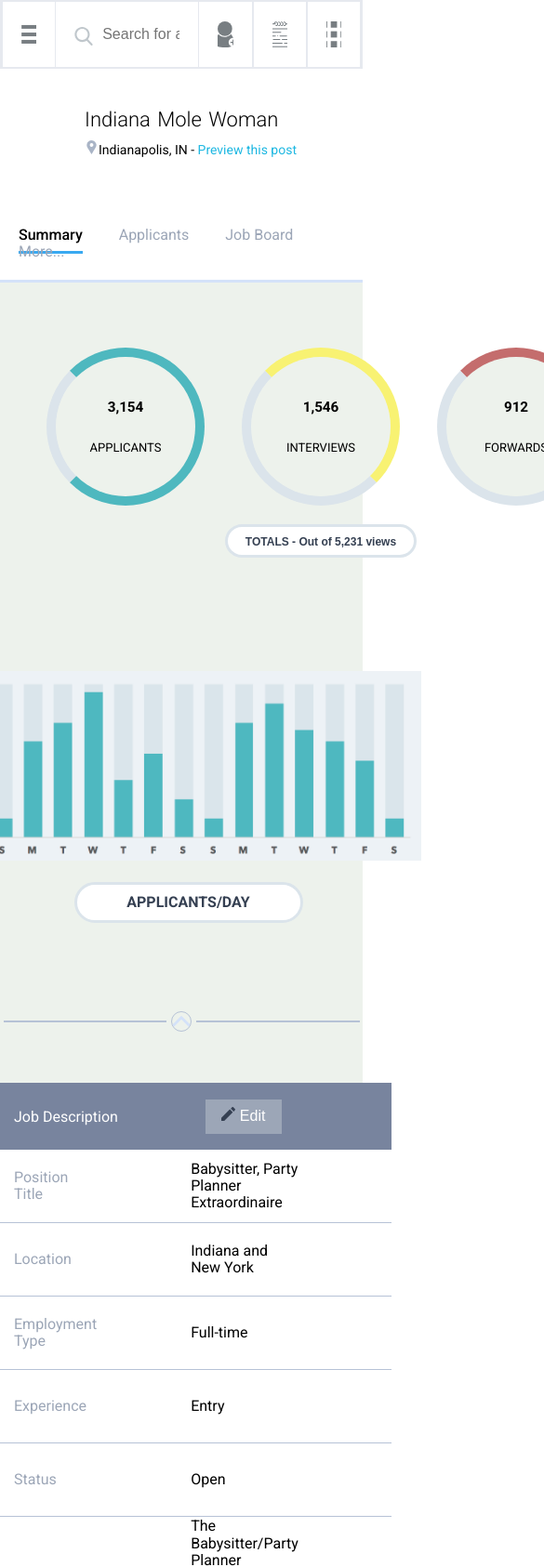
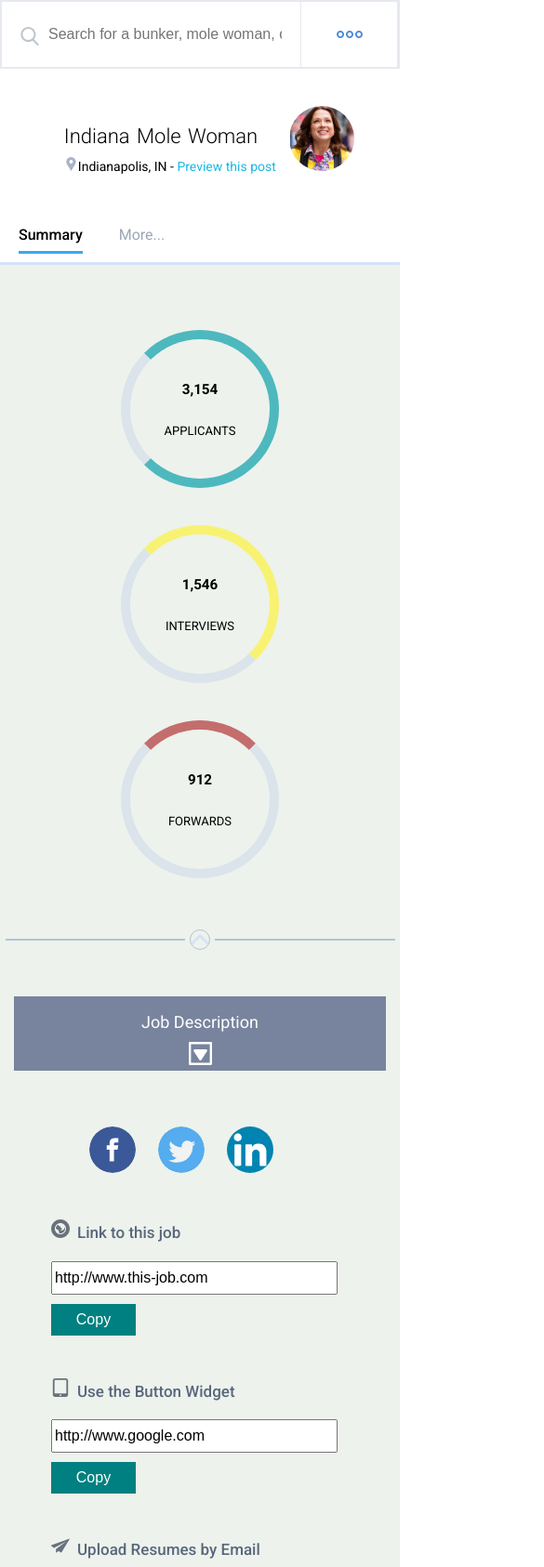
Before and after one commit to lcaroselli/LC-comp-challenge-3, a plain HTML site: page index.html in a window 390 px wide. Shown: the top 1686 px of the page at 93% size, 585 px wide, since content can reach past the window. Drawn offline with Linux system fonts and the light colour scheme.

Commit message:
Finish project

```diff
--- a/index.html
+++ b/index.html
@@ -63,6 +63,7 @@
     <header id="main-header">
       <div id="navigate-site-btn" alt="navigation button for the main site" role="navigation"></div>
       <input type="text" name="search-bar" placeholder="Search for a bunker, mole woman, or Indiana" class="search-input" role="search" />
+      <div id="more-btn" alt="drop-down menu button"></div>
       <div id="add-user-btn" alt="add a user button"></div>
       <div id="calendar-btn" alt="view calendar button"></div>
       <div id="grid-btn" alt="page layout button"></div>
@@ -89,10 +90,10 @@
           <a href="#" class="job-nav-link" id="job-nav-link-summary" aria-pressed="true">Summary</a>
         </span>
         <span class="current-job-nav-content">
-          <a href="#" class="job-nav-link">Applicants</a>
+          <a href="#" class="job-nav-link nav-hidden-2">Applicants</a>
         </span>
         <span class="current-job-nav-content">
-          <a href="#" class="job-nav-link">Job Board</a>
+          <a href="#" class="job-nav-link nav-hidden-2">Job Board</a>
         </span>
         <span class="current-job-nav-content">
           <a href="#" class="job-nav-link hide-here">More...</a>
@@ -147,6 +148,7 @@
       </div>
 
     <section id="job-description-container">
+      <article id="job-description-toggle"><p>Job Description</p> <img src="assets/img/toggle-down.svg" alt="toggle-down arrow button"/></article>
       <article id="job-description-panel">
         <table>
           <th id="job-description-header" role="header" colspan="2">Job Description
@@ -194,20 +196,26 @@
               <button id="facebook-button" alt="facebook widget button"></button>
               <a href="#">Post to Facebook</a>
             </div>
+            <img src="assets/img/widgets/facebook.svg" id="facebook-button-img" alt="facebook icon" aria-display="hidden" />
+
             <div id="twitter-container">
               <button id="twitter-button" alt="twitter widget button"></button>
               <a href="#">Tweet this job</a>
             </div>
+            <img src="assets/img/widgets/twitter.svg" id="twitter-button-img" alt="twitter icon" aria-display="hidden" />
+
             <div id="linkedin-container">
               <button id="linkedin-button" alt="linked-in widget button"></button>
               <a href="#">Post to LinkedIn</a>
             </div>
+            <img src="assets/img/widgets/linkedin.svg" id="linkedin-button-img" alt="linkedin icon" aria-display="hidden" />
+
           </div>
         </section>
         <section class="link-job">
           <div class="link-job-container">
             <h5><img src="assets/img/widgets/earth-globe.svg" alt="a globe icon indicating you can link to this job" id="globe-icon">Link to this job</h5>
-            <p>Sugar plum ice cream chocolate cake powder. Powder macaroon jelly-o. Tart gingerbread pie chocolate bar tootsie roll toffee danish.</p>
+            <p>Sugar plum ice cream chocolate cake powder. Powder macaroon jelly-o. Tart gingerbread pie.</p>
             <input type="text" value="http://www.this-job.com" class="sidebar-input">
             <button class="copy" aria-pressed="false">Copy</button>
           </div>
--- a/style.css
+++ b/style.css
@@ -203,7 +203,7 @@ input[type="checkbox"] {
   width: 100%;
 }
     /* Header */
-#add-user-btn, #calendar-btn, #grid-btn, #navigate-site-btn, .search-input {
+#add-user-btn, #calendar-btn, #grid-btn, #more-btn, #navigate-site-btn, .search-input {
   background-clip: content-box;
   background-position: center;
   background-repeat: no-repeat;
@@ -216,7 +216,7 @@ input[type="checkbox"] {
   width: 60px;
 }
 
-#add-user-btn:hover, #calendar-btn:hover, #grid-btn:hover, #navigate-site-btn:hover {
+#add-user-btn:hover, #calendar-btn:hover, #grid-btn:hover, #more-btn:hover, #navigate-site-btn:hover {
   box-shadow: 0 3px 4px rgba(0,0,0,0.15);
   cursor: pointer;
   transition: box-shadow 0.3s ease-in-out;
@@ -239,6 +239,11 @@ input[type="checkbox"] {
   width: 80%;
 }
 
+#more-btn {
+  display: none;
+  visibility: hidden;
+}
+
   /* Header Button Images*/
 #add-user-btn {
   background-image: url(assets/img/header/add-contact.svg);
@@ -250,6 +255,10 @@ input[type="checkbox"] {
 
 #grid-btn {
   background-image: url(assets/img/header/grid.svg);
+}
+
+#more-btn {
+  background-image: url(assets/img/header/more.svg);
 }
 
 #navigate-site-btn {
@@ -558,6 +567,11 @@ input[type="checkbox"] {
   max-width: 880px;
 }
 
+#job-description-toggle {
+  display: none;
+  visibility: hidden;
+}
+
 table {
   border-collapse: collapse;
 }
@@ -590,6 +604,11 @@ td {
   text-align: right;
   width: 10px;
   vertical-align: middle;
+}
+
+#facebook-button-img, #linkedin-button-img, #twitter-button-img {
+  display: none;
+  visibility: hidden;
 }
 
 #facebook-container {
@@ -682,7 +701,7 @@ td {
 
 
 /* Media Queries */
-@media screen and (max-width: 1380px) {
+@media screen and (max-width: 1350px) {
   .circle {
     height: 220px;
     width: 220px;
@@ -727,7 +746,7 @@ td {
     margin: auto;
     margin-top: 220px;
     margin-bottom: 0;
-    width: 70%;
+    width: 80%;
   }
 
   #job-title {
@@ -865,13 +884,156 @@ td {
 }
 
 @media screen and (max-width: 700px) {
-  #nav-holder-buttons, #user-image-2 {
+  #add-user-btn, #calendar-btn, #grid-btn, #navigate-site-btn {
+    display: none;
+    visibility: hidden;
+  }
+
+  #facebook-container, #linkedin-container, #twitter-container {
+    display: none;
+  }
+
+  #facebook-button-img, #linkedin-button-img, #twitter-button-img {
+    border-radius: 50%;
+    cursor: pointer;
+    display: inline-block;
+    height: 50px;
+    padding: 10px;
+    width: 50px;
+    vertical-align: middle;
+    visibility: visible;
+  }
+
+  #facebook-button-img:hover, #linkedin-button-img:hover, #twitter-button-img:hover {
+    box-shadow: 3px 3px 3px 3px rgba(0,0,0,0.15);
+    transition: box-shadow 0.2s ease-in-out;
+  }
+
+  #more-btn {
+    display: flex;
+    visibility: visible;
+    width: 20%;
+  }
+
+  #nav-holder-buttons {
     display: none;
   }
 
   #job-title-span {
     position: relative;
-    top: 20px;
+    top: -30px;
     margin: auto;
   }
+
+  #side-widget-container {
+    position: relative;
+    top: -50px;
+    margin-top: 0;
+  }
+
+  .social-media-buttons {
+    text-align: center;
+  }
 }
+
+@media screen and (max-width: 670px) {
+  #donuts {
+    flex-direction: column;
+    margin: auto;
+  }
+
+  #circle-graphs {
+    margin-bottom: 560px;
+    width: 100vw;
+  }
+
+  #job-description-panel {
+    display: none;
+  }
+
+  #job-description-toggle {
+    background-color: #78849E;
+    color: #FFFFFF;
+    display: block;
+    font-size: 18px;
+    height: 80px;
+    margin-top: 35px;
+    position: relative;
+    top: 180px;
+    text-align: center;
+    width: 400px;
+    visibility: visible;
+  }
+
+  #job-description-toggle p {
+    margin-bottom: 10px;
+  }
+
+  #job-description-toggle img {
+    height: 25px;
+    margin-top: 0;
+    width: 25px;
+  }
+
+  #job-description-toggle img:hover {
+    cursor: pointer;
+  }
+
+  .line-graph-graphic {
+    margin-top: 50px;
+    height: 350px;
+    width: 350px;
+  }
+
+  #main-container {
+    width: auto
+  }
+
+  .search-input {
+    display: flex;
+    width: 80%;
+  }
+
+  #main-section-container {
+    padding-bottom: 500px;
+  }
+
+  #side-widget-container {
+    padding: 10px;
+    width: 280px;
+  }
+
+  .line-graph-graphic {
+    display: none;
+  }
+
+  .link-job-container, .use-button-container, .upload-resume-container {
+    border: none;
+  }
+
+  .link-job-container p, .use-button-container p, .upload-resume-container p {
+    display: none;
+  }
+
+  .link-job-container button, .use-button-container button, .upload-resume-container button {
+    margin-top: 10px;
+  }
+
+  .link-job-container h5, .use-button-container h5, .upload-resume-container h5 {
+    margin-bottom: 20px;
+    margin-top: 40px;
+  }
+
+  .nav-hidden-2 {
+    display: none;
+    visibility: hidden;
+  }
+
+  .social-media-buttons {
+    margin-top: 280px;
+  }
+
+  .page-button-totals, .page-button-applications {
+    display: none;
+  }
+}
```
Also changed, not shown: assets/img/header/more.svg (added), assets/img/toggle-down.svg (added), 4 other files.
